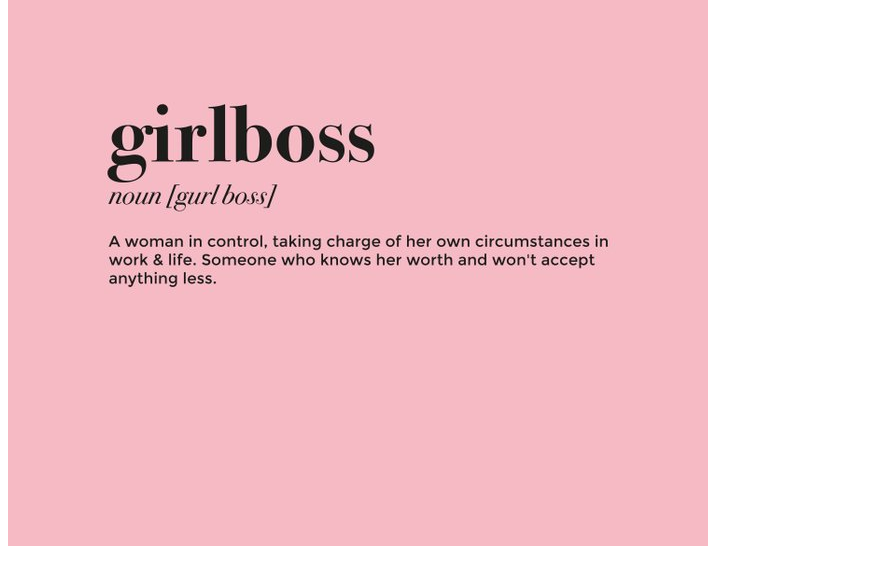
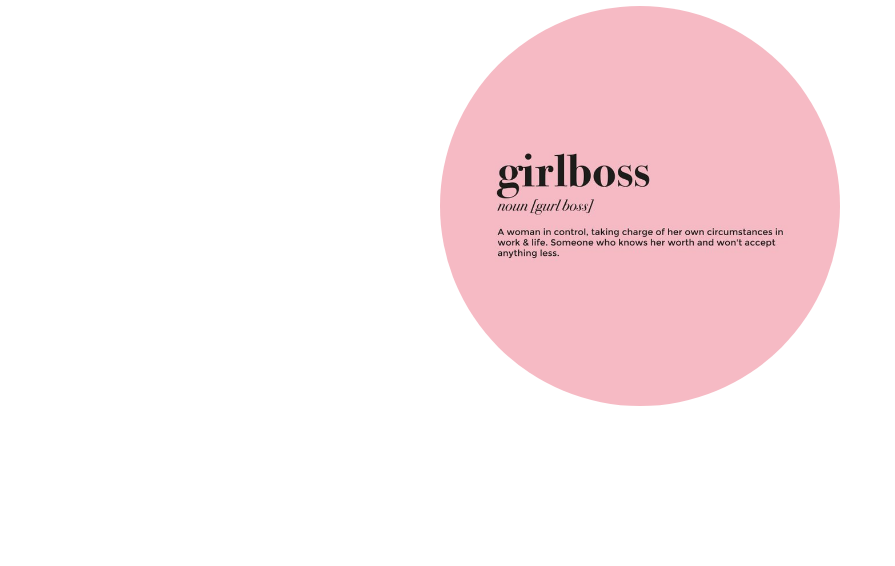
Before and after one commit to hannah-eichelsdoerfer/git-101, a plain HTML site: page index.html in a window 1280 px wide. Shown: the part 234-800 px from the top of the page, without its empty margins (0-895 px from the left). Drawn offline with Linux system fonts and the light colour scheme.

Commit message:
Added CSS Style file

```diff
--- a/index.html
+++ b/index.html
@@ -5,9 +5,12 @@
   <meta http-equiv="X-UA-Compatible" content="IE=edge">
   <meta name="viewport" content="width=device-width, initial-scale=1.0">
   <title>Document</title>
+  <link rel="stylesheet" href="style.css">
 </head>
 <body>
-  <h1>Website coming soon...</h1>
-  <img src="girlboss.jpg" alt="">
+  <div class="container">
+    <h1>Website coming soon...</h1>
+    <img src="girlboss.jpg" alt="..." id="girlbossQuote">
+  </div>
 </body>
 </html>
--- /dev/null
+++ b/style.css
@@ -0,0 +1,17 @@
+body {
+  margin: 0;
+  font-family: Helvetica, sans-serif;
+}
+
+#girlbossQuote {
+  height: 400px;
+  border-radius: 50%;
+}
+
+.container {
+  display: flex;
+  align-items: center;
+  justify-content: center;
+  height: 100vh;
+  flex-direction: column;
+}
```
